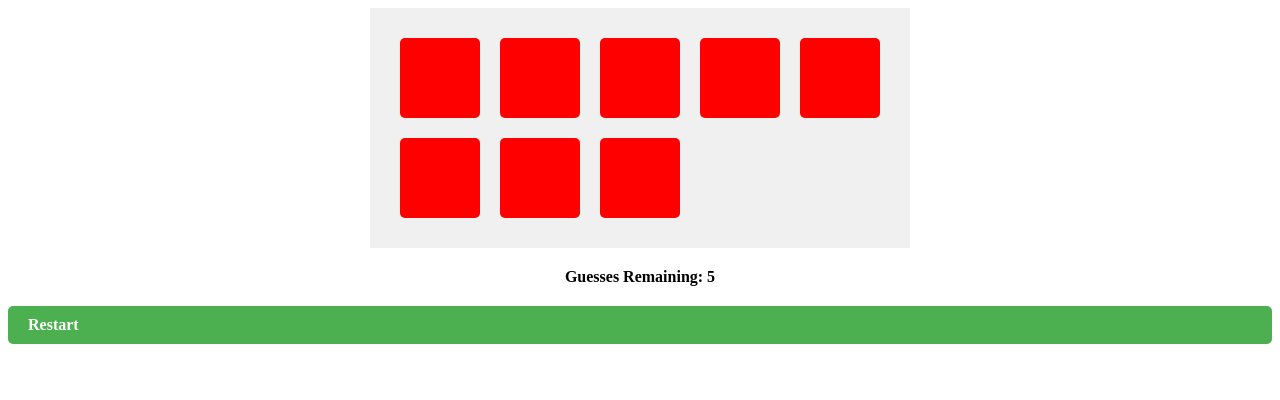
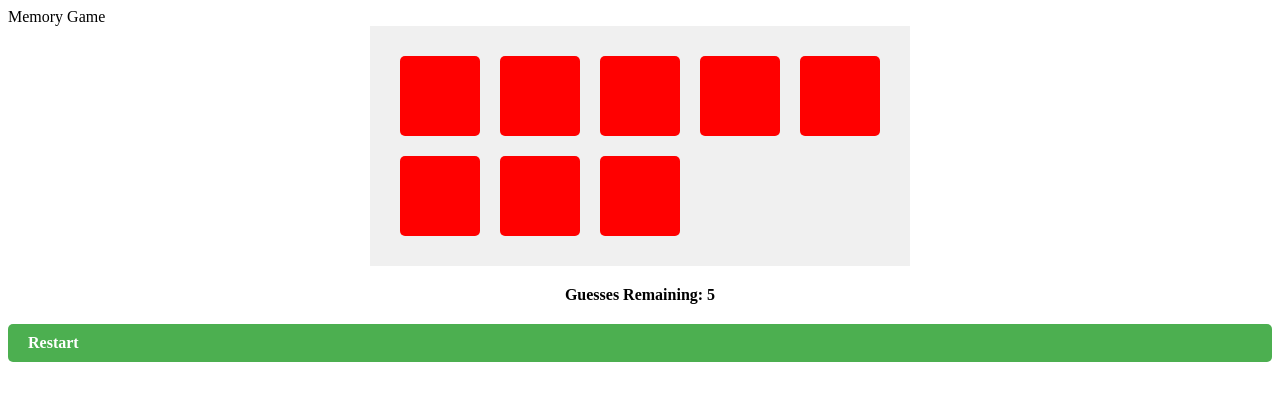
Before and after one commit to abulfs89/ABUL-Project-1, a plain HTML site: page index.html in a window 1280 px wide. Drawn offline with Linux system fonts and the light colour scheme.

Commit message:
Uploading changes

```diff
--- a/index.html
+++ b/index.html
@@ -8,6 +8,7 @@
     <title>Document</title>
     <link rel="stylesheet" href="style.css">
 </head>
+<tittle>Memory Game</tittle>
 <body>
     <div class="game-board" id="cardDeck"></div>
   <div class="status-bar" id="guesses">Guesses: 0</div>
```
